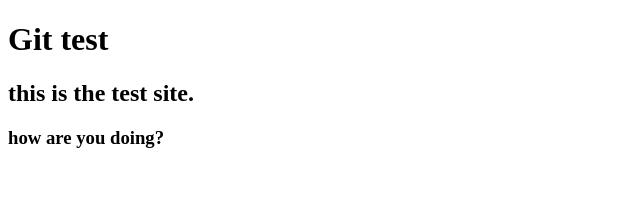
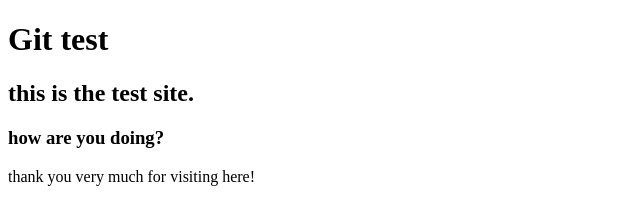
Before and after one commit to Seita03/Git-test, a plain HTML site: page index.html in a window 1280 px wide. Shown: the whole page, without its empty margins (0-640 px from the left). Drawn offline with Linux system fonts and the light colour scheme.

Commit message:
first commit from index01 branch

```diff
--- a/index.html
+++ b/index.html
@@ -10,5 +10,6 @@
     <h1>Git test</h1>
     <h2>this is the test site.</h2>
     <h3>how are you doing?</h3>
+    <p>thank you very much for visiting here!</p>
 </body>
 </html>
```
